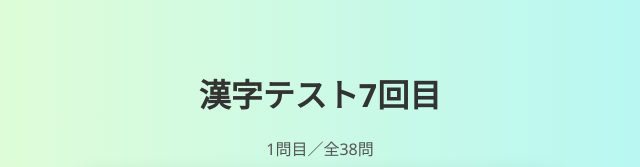
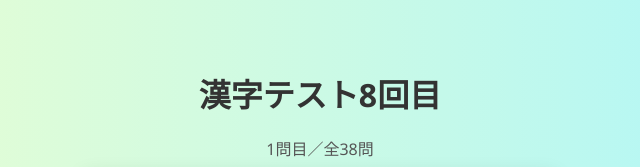
Before and after one commit to uspe12321232/kanjies, a plain HTML site: page index.html in a window 1280 px wide. Shown: the part 137-304 px from the top of the page, 320-960 px from the left. Drawn offline with nearby package versions, Linux system fonts and the light colour scheme.

Commit message:
12161435

```diff
--- a/index.html
+++ b/index.html
@@ -88,7 +88,7 @@
   </style>
 </head>
 <body>
-  <h1>漢字テスト7回目</h1>
+  <h1>漢字テスト8回目</h1>
   <div id="counter">読み込み中...</div>
 
   <div id="card-container" onclick="toggleAnswer()">
```
